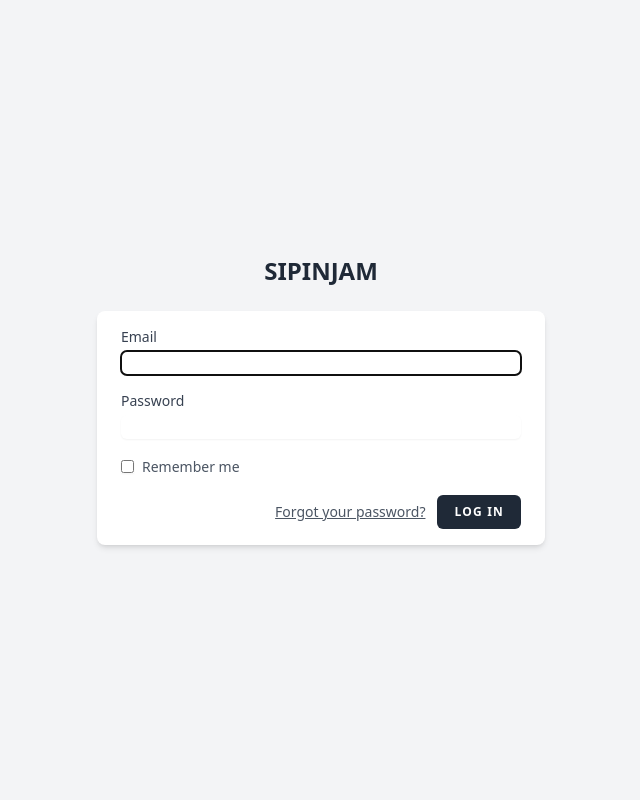
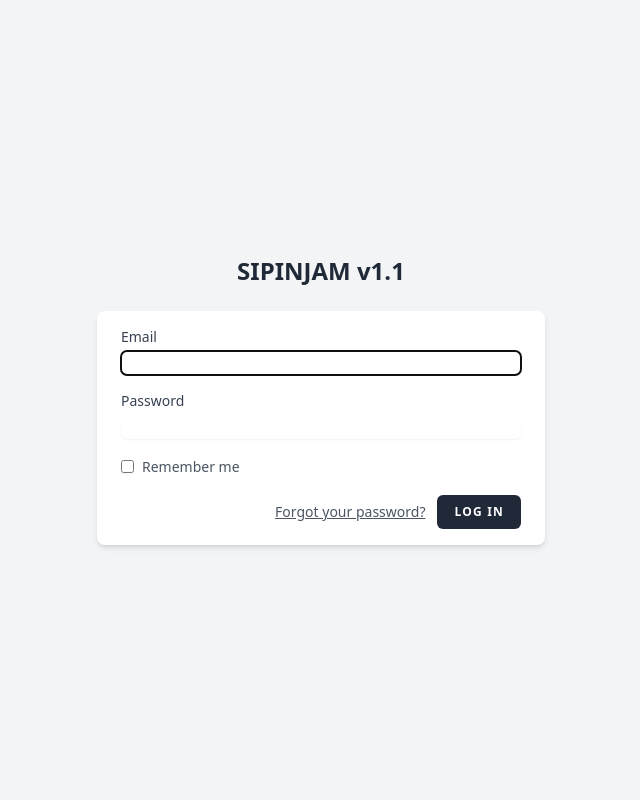
Before and after one commit to crazyneko-id/sipinjam, a Laravel app: page /login in a window 1280 px wide. Shown: the whole page, without its empty margins (319-959 px from the left). Run offline with Laravel 12, Linux system fonts and the light colour scheme; some libraries are stand-ins or nearby versions.

Commit message:
Update judul halaman login menjadi SIPINJAM v1.1

```diff
--- a/resources/views/layouts/guest.blade.php
+++ b/resources/views/layouts/guest.blade.php
@@ -18,7 +18,7 @@
         <div class="min-h-screen flex flex-col sm:justify-center items-center pt-6 sm:pt-0 bg-gray-100">
             <div>
                 <a href="/" class="text-2xl font-bold text-gray-800">
-                    SIPINJAM
+                    SIPINJAM v1.1
                 </a>
             </div>
 
```
